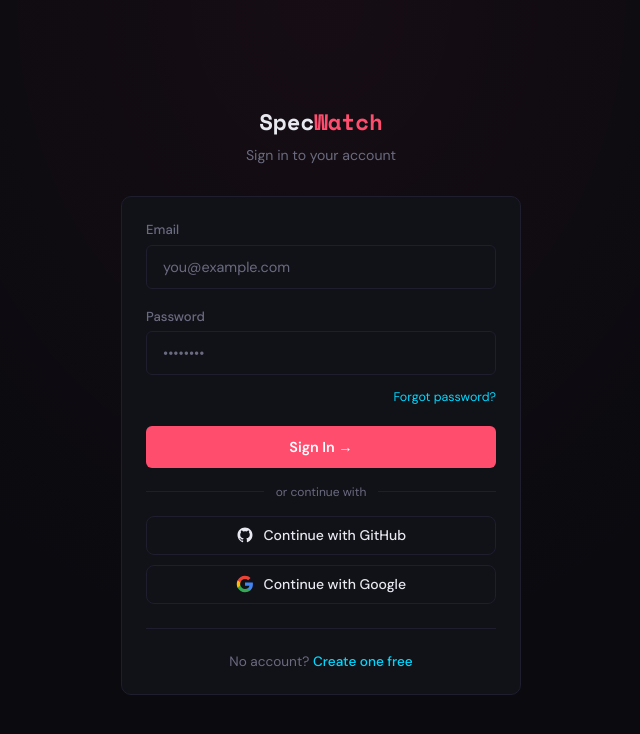
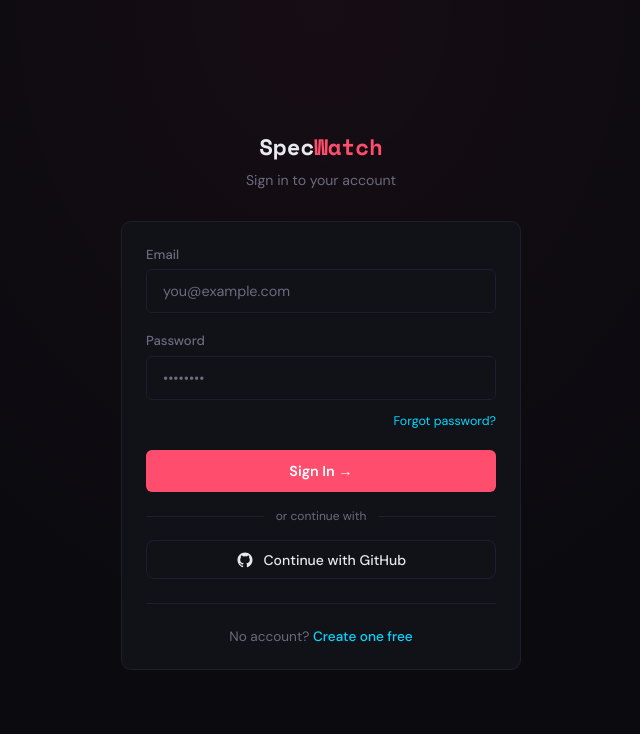
Before and after one commit to Sharanu21/specwatch-frontend, a React (Vite) app: page /login in a window 1280 px wide. Shown: the top 734 px of the page, without its empty margins (319-959 px from the left). Built offline with nearby package versions, Linux system fonts and the light colour scheme; no server answers.

Commit message:
fix: remove Google OAuth, GitHub-only login button

```diff
--- a/src/pages/Login.jsx
+++ b/src/pages/Login.jsx
@@ -158,7 +158,6 @@
 
           <div style={{ display: 'flex', flexDirection: 'column', gap: '0.6rem' }}>
             <OAuthButton provider="github" icon={<GithubIcon />} label="Continue with GitHub" color="#6e7681" />
-            <OAuthButton provider="google" icon={<GoogleIcon />} label="Continue with Google" color="#4285F4" />
           </div>
 
           <div className="divider" />
--- a/src/pages/Register.jsx
+++ b/src/pages/Register.jsx
@@ -186,7 +186,6 @@
 
           <div style={{ display: 'flex', flexDirection: 'column', gap: '0.6rem' }}>
             <OAuthButton provider="github" icon={<GithubIcon />} label="Continue with GitHub" color="#6e7681" />
-            <OAuthButton provider="google" icon={<GoogleIcon />} label="Continue with Google" color="#4285F4" />
           </div>
 
           <div className="divider" />
```
